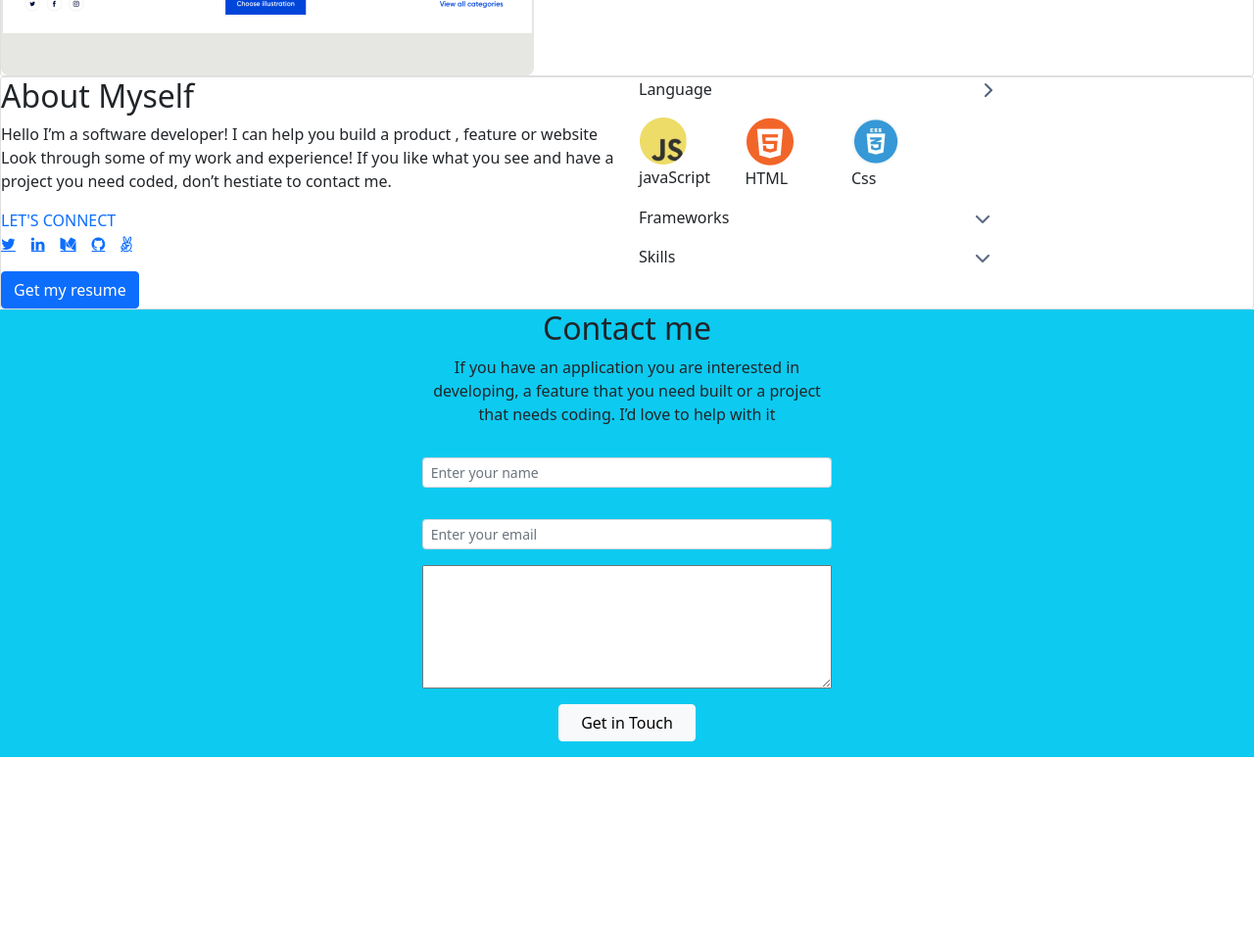
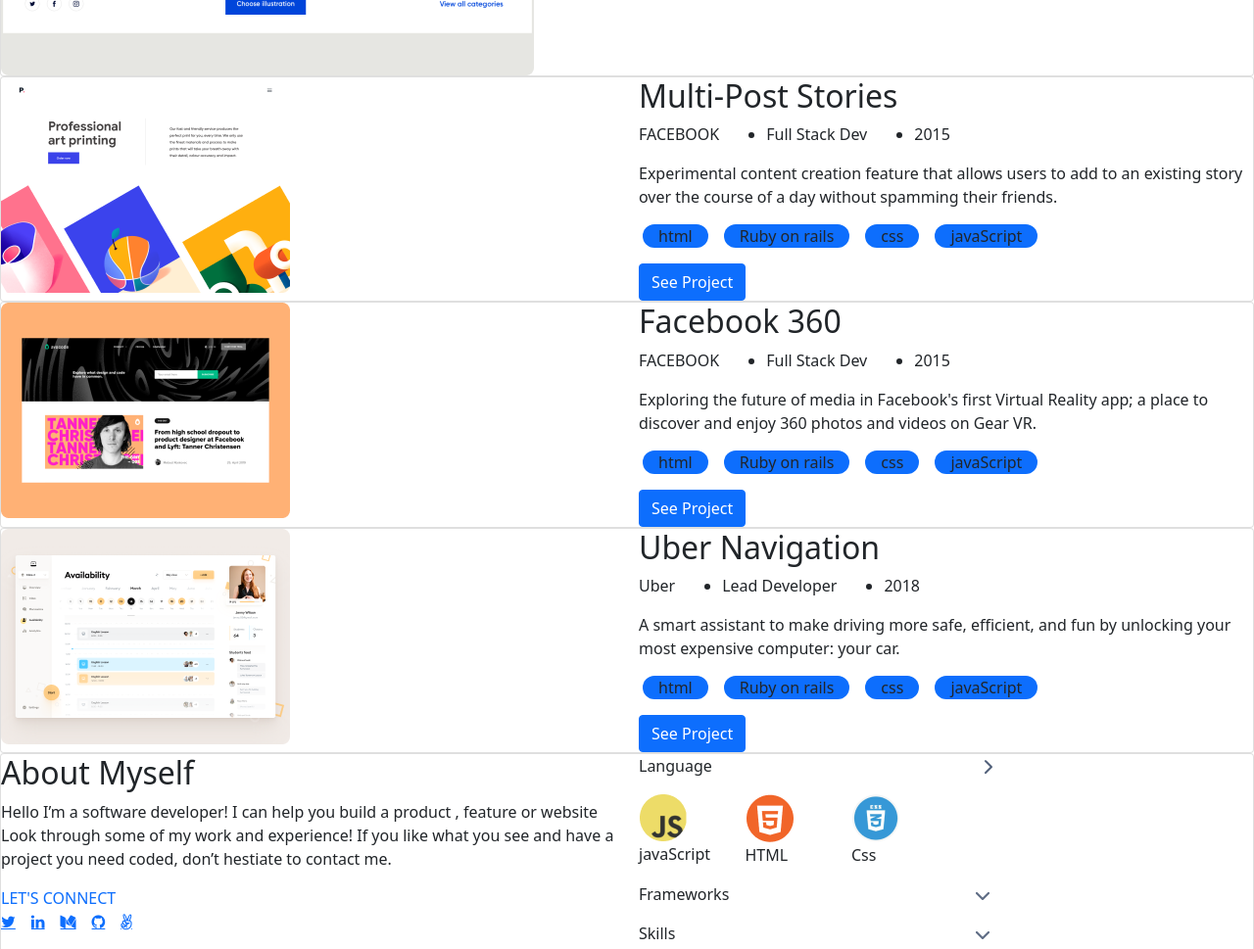
Before and after one commit to Matthieu96Code/Bootstrap-framework-project, a plain HTML site: page index.html in a window 1280 px wide. Shown: the part 620-1589 px from the top of the page at 98% size. Before the commit the page ends 1393 px from the top, so only its background shows below. Drawn offline with nearby package versions, Linux system fonts and the light colour scheme.

Commit message:
Add image cards

```diff
--- a/index.html
+++ b/index.html
@@ -40,6 +40,7 @@
     </section>
     <!-- work section -->
     <section class="work-section">
+       <!--  card..1 -->
         <div class="card">
             <div class="row">
                 <div class="col"><img src="images/snapshoot5.png" alt="tonic card"></div>
@@ -53,6 +54,72 @@
                     <p class="card-text">A daily selection of privately personalized reads; no accounts or sign-ups required.</p>
                     <ul class="d-flex ps-1" >
                         <li class="px-3 me-3 list-unstyled bg-primary rounded-pill">html</li>
+                        <li class="px-3 me-3 list-unstyled bg-primary rounded-pill">css</li>
+                        <li class="px-3 me-3 list-unstyled bg-primary rounded-pill">javaScript</li>
+                    </ul>
+                   <button type="button" class="btn btn-primary">See Project</button>
+                </div>
+            </div>
+        </div>
+        <!-- card ..2 -->
+        <div class="card">
+            <div class="row">
+                <div class="col"><img src="images/snapshoot4.png" class="img-fluid"  alt="tonic card"></div>
+                <div class="col">
+                    <h2 class="card-title">Multi-Post Stories</h2>
+                    <ul class="d-flex ps-0">
+                        <li class="pe-5 list-unstyled">FACEBOOK</li>
+                        <li class="pe-5">Full Stack Dev</li>
+                        <li class="pe-5">2015</li>
+                    </ul>
+                    <p class="card-text">Experimental content creation feature that allows users to add to an existing story over the course of a day without spamming their friends.</p>
+                    <ul class="d-flex ps-1" >
+                        <li class="px-3 me-3 list-unstyled bg-primary rounded-pill">html</li>
+                        <li class="px-3 me-3 list-unstyled bg-primary rounded-pill">Ruby on rails</li>
+                        <li class="px-3 me-3 list-unstyled bg-primary rounded-pill">css</li>
+                        <li class="px-3 me-3 list-unstyled bg-primary rounded-pill">javaScript</li>
+                    </ul>
+                   <button type="button" class="btn btn-primary">See Project</button>
+                </div>
+            </div>
+        </div>
+        <!-- card ..3 -->
+        <div class="card">
+            <div class="row">
+                <div class="col"><img src="images/snapshoot1.png" alt="tonic card"></div>
+                <div class="col">
+                    <h2 class="card-title">Facebook 360</h2>
+                    <ul class="d-flex ps-0">
+                        <li class="pe-5 list-unstyled">FACEBOOK</li>
+                        <li class="pe-5">Full Stack Dev</li>
+                        <li class="pe-5">2015</li>
+                    </ul>
+                    <p class="card-text">Exploring the future of media in Facebook's first Virtual Reality app; a place to discover and enjoy 360 photos and videos on Gear VR.</p>
+                    <ul class="d-flex ps-1" >
+                        <li class="px-3 me-3 list-unstyled bg-primary rounded-pill">html</li>
+                        <li class="px-3 me-3 list-unstyled bg-primary rounded-pill">Ruby on rails</li>
+                        <li class="px-3 me-3 list-unstyled bg-primary rounded-pill">css</li>
+                        <li class="px-3 me-3 list-unstyled bg-primary rounded-pill">javaScript</li>
+                    </ul>
+                   <button type="button" class="btn btn-primary">See Project</button>
+                </div>
+            </div>
+        </div>
+        <!-- card ..4 -->
+        <div class="card">
+            <div class="row">
+                <div class="col"><img src="images/snapshoot2.png" alt="tonic card"></div>
+                <div class="col">
+                    <h2 class="card-title">Uber Navigation</h2>
+                    <ul class="d-flex ps-0">
+                        <li class="pe-5 list-unstyled">Uber</li>
+                        <li class="pe-5">Lead Developer</li>
+                        <li class="pe-5">2018</li>
+                    </ul>
+                    <p class="card-text">A smart assistant to make driving more safe, efficient, and fun by unlocking your most expensive computer: your car.</p>
+                    <ul class="d-flex ps-1" >
+                        <li class="px-3 me-3 list-unstyled bg-primary rounded-pill">html</li>
+                        <li class="px-3 me-3 list-unstyled bg-primary rounded-pill">Ruby on rails</li>
                         <li class="px-3 me-3 list-unstyled bg-primary rounded-pill">css</li>
                         <li class="px-3 me-3 list-unstyled bg-primary rounded-pill">javaScript</li>
                     </ul>
```
